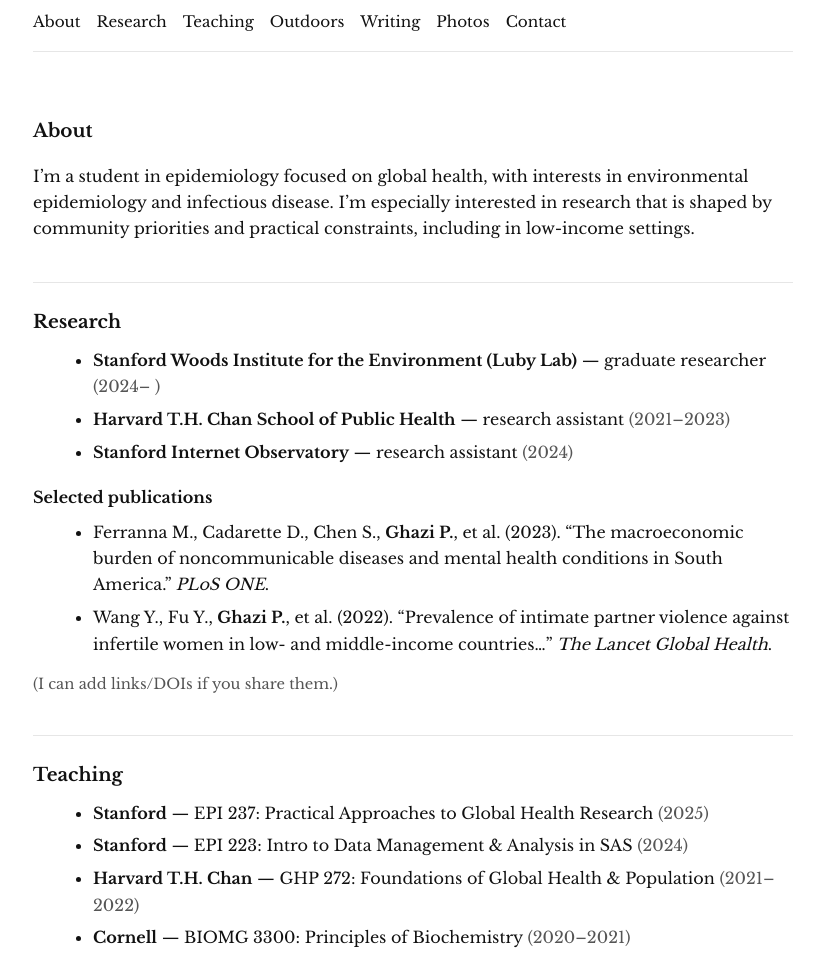
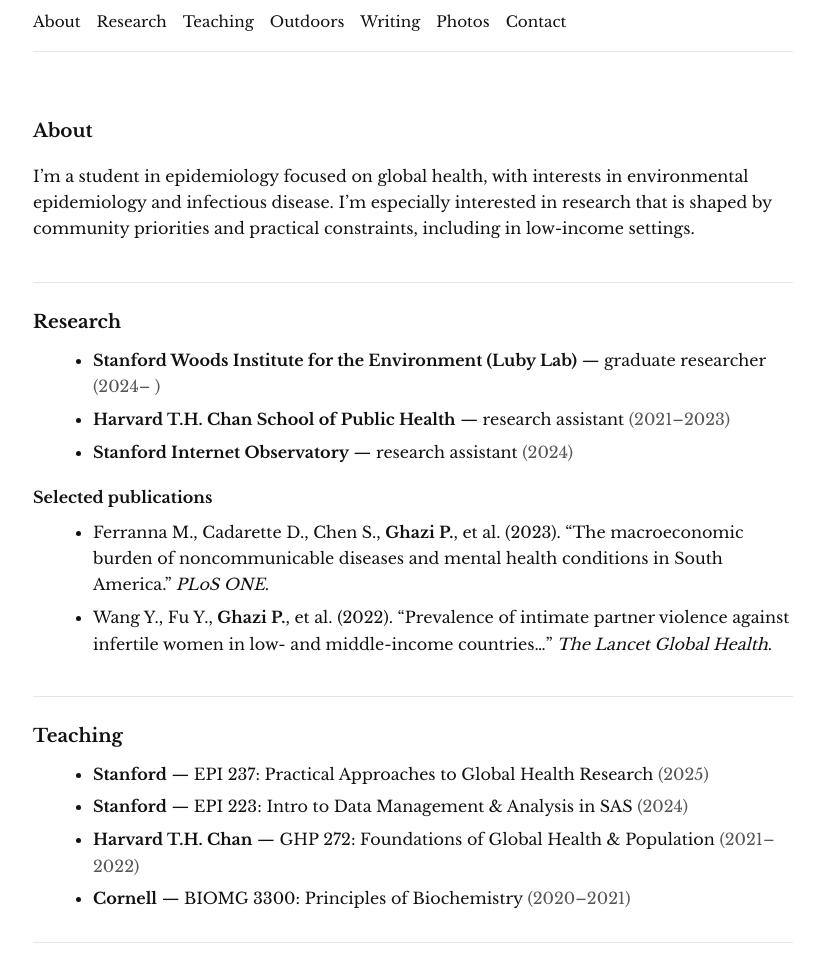
Before and after one commit to parastoughazi/parastoughazi, a plain HTML site: page index.html in a window 1280 px wide. Shown: the part 134-1097 px from the top of the page, without its empty margins (227-1047 px from the left). Drawn offline with nearby package versions, Linux system fonts and the light colour scheme; files that its build step writes are made by us from their sources.

Commit message:
Update index.html

```diff
--- a/index.html
+++ b/index.html
@@ -72,7 +72,7 @@
         </li>
       </ul>
       <p class="muted small">
-        (I can add links/DOIs if you share them.)
+
       </p>
     </section>
 
```
